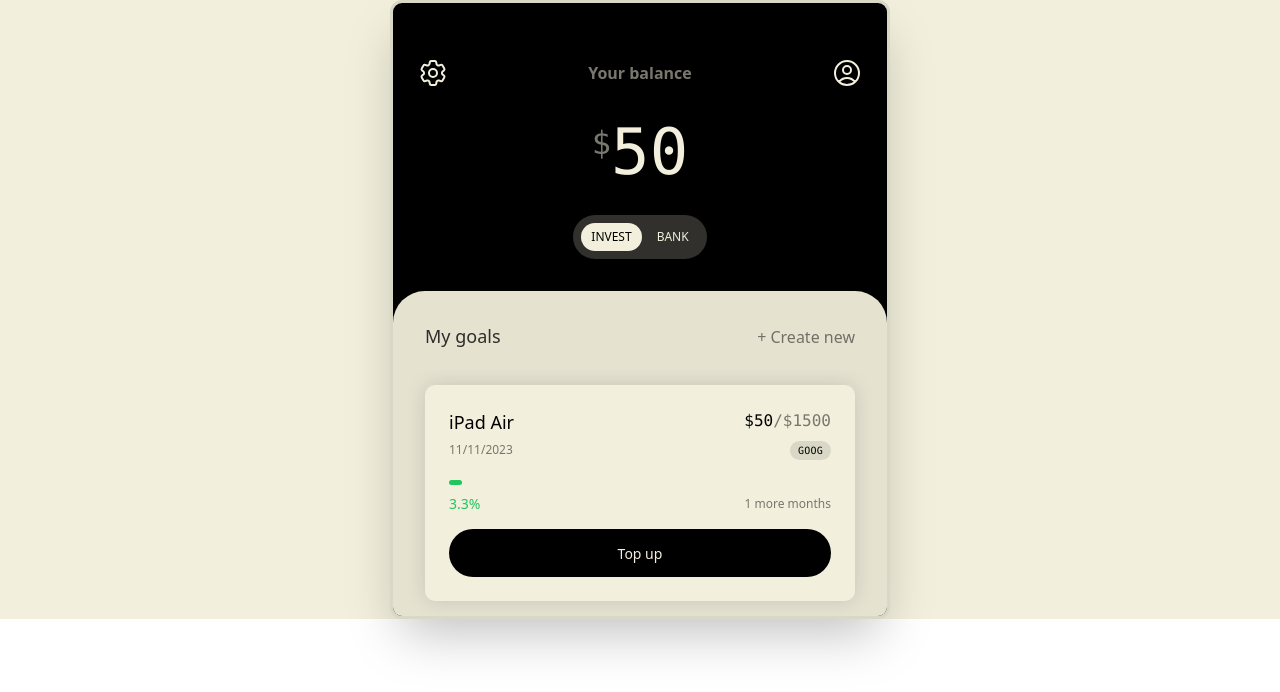
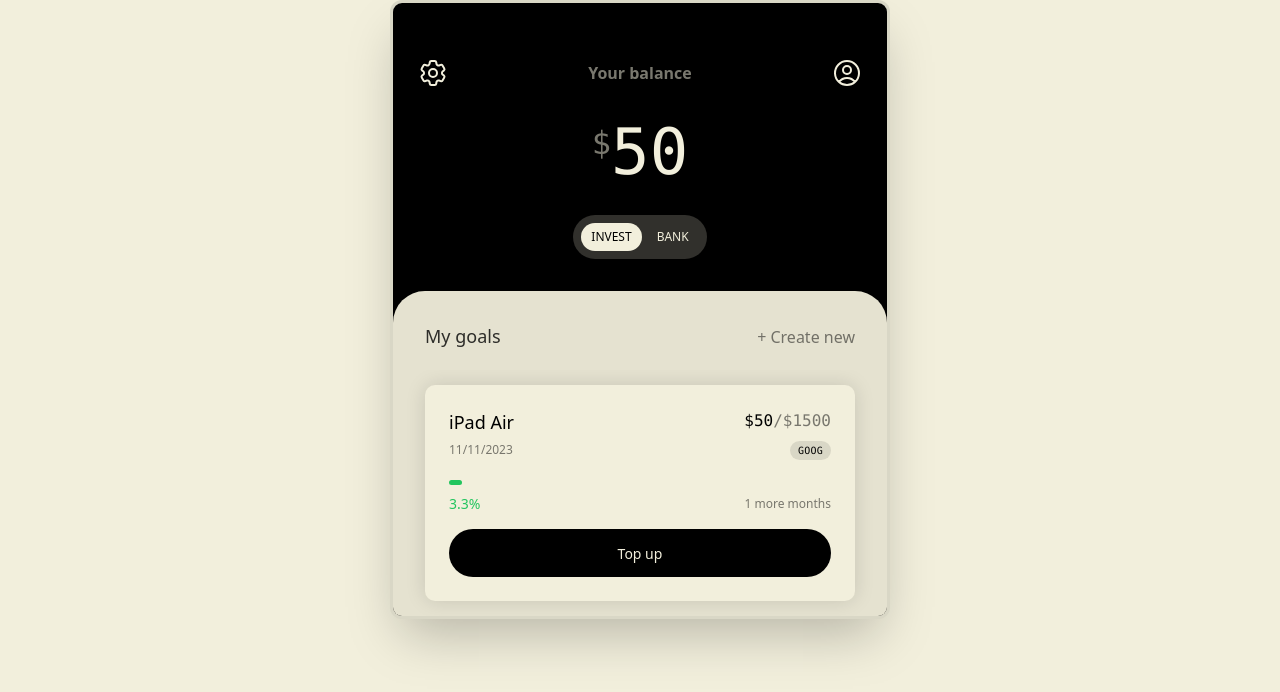
Before and after one commit to abielzulio/upvest, a Next.js app: page / in a window 1280 px wide. Shown: the top 692 px of the page. Built offline with nearby package versions, Linux system fonts and the light colour scheme.

Commit message:
style: bg color

```diff
--- a/styles/globals.css
+++ b/styles/globals.css
@@ -10,6 +10,7 @@
 
   body {
     height: -webkit-fill-available;
+    background-color: #f2efdc;
   }
 
   #root {
```
